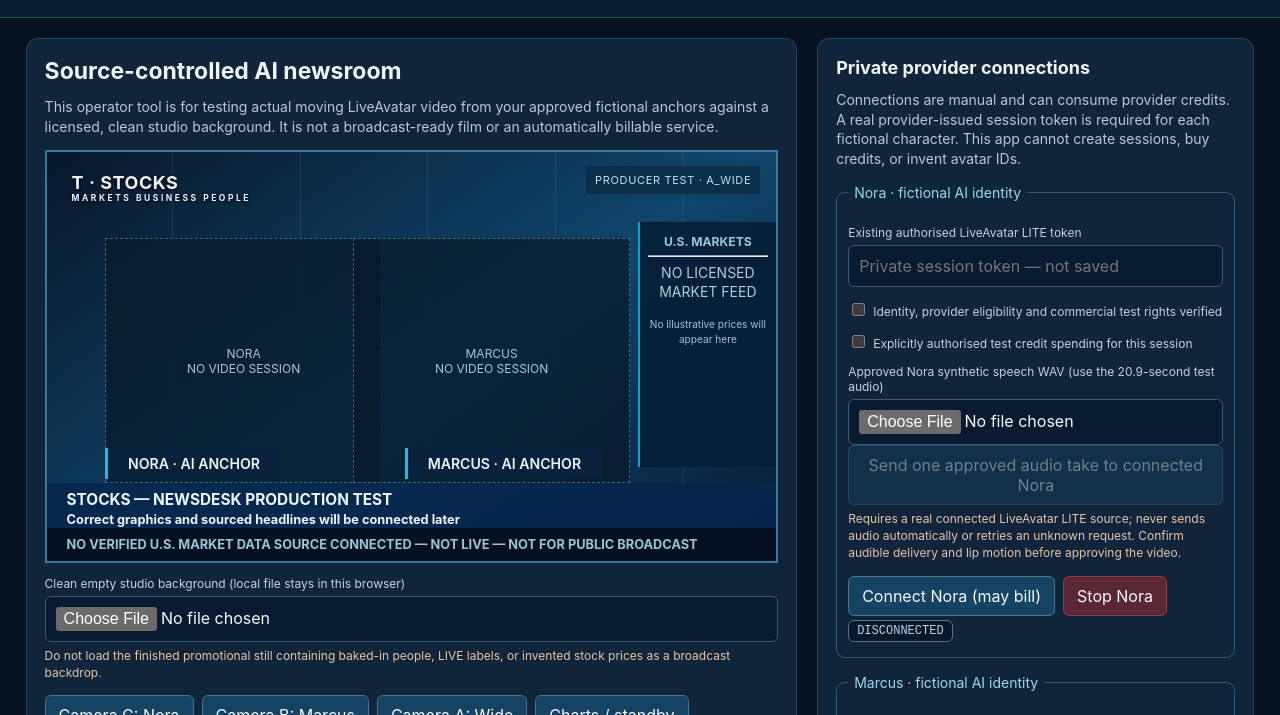
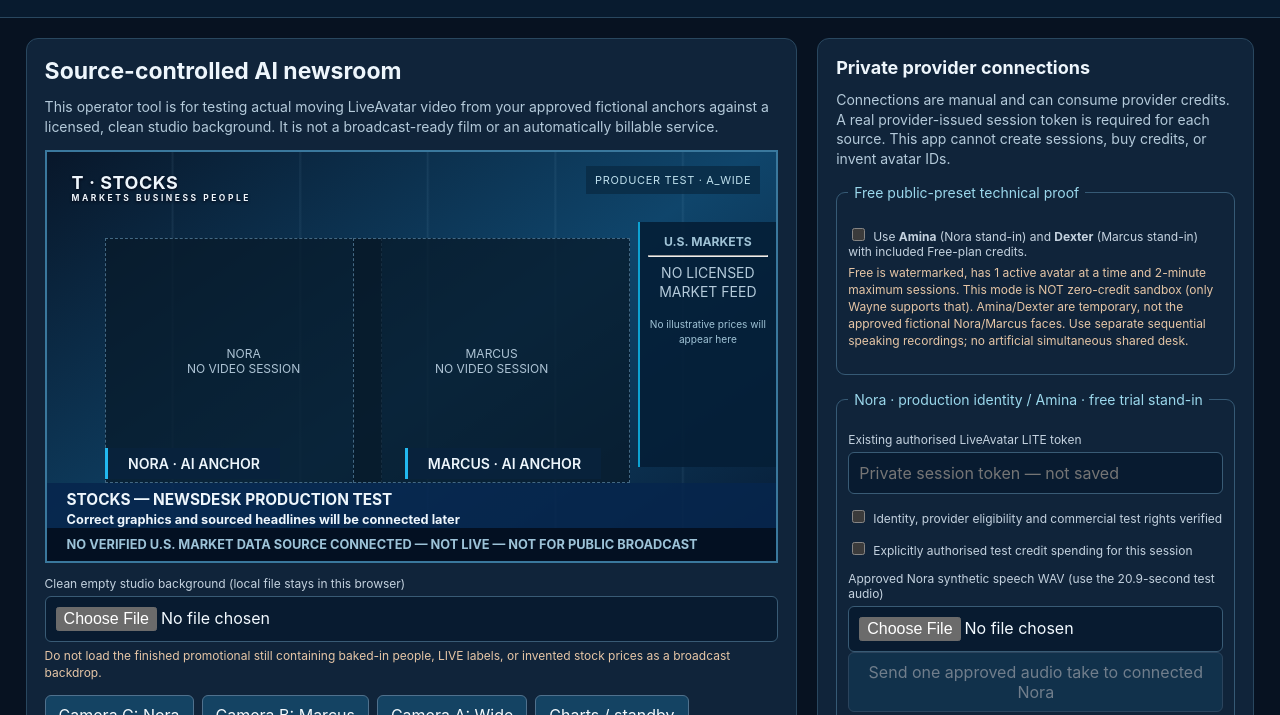
Before and after one commit to waseem99/Money-24-7, a website built with Vite: page stocks-streaming-lab.html in a window 1280 px wide. Shown: the part 69-784 px from the top of the page. Built offline with nearby package versions, Linux system fonts and the light colour scheme.

Commit message:
Add explicitly labelled Free-plan preset trial UI with Amina/Dexter, watermarks and one-stream constraint

```diff
--- a/stocks-streaming-lab.html
+++ b/stocks-streaming-lab.html
@@ -79,8 +79,12 @@ fieldset{border:1px solid #365a75;border-radius:9px;margin:16px 0;padding:11px}l
 </section>
 </section>
 <section><h2>Private provider connections</h2>
-<p>Connections are manual and can consume provider credits. A real provider-issued session token is required for each fictional character. This app cannot create sessions, buy credits, or invent avatar IDs.</p>
-<fieldset><legend>Nora · fictional AI identity</legend>
+<p>Connections are manual and can consume provider credits. A real provider-issued session token is required for each source. This app cannot create sessions, buy credits, or invent avatar IDs.</p>
+<fieldset><legend>Free public-preset technical proof</legend>
+<label><input id="free-presets" type="checkbox"/>Use <strong>Amina</strong> (Nora stand-in) and <strong>Dexter</strong> (Marcus stand-in) with included Free-plan credits.</label>
+<p class="warning">Free is watermarked, has 1 active avatar at a time and 2-minute maximum sessions. This mode is NOT zero-credit sandbox (only Wayne supports that). Amina/Dexter are temporary, not the approved fictional Nora/Marcus faces. Use separate sequential speaking recordings; no artificial simultaneous shared desk.</p>
+</fieldset>
+<fieldset><legend>Nora · production identity / Amina · free trial stand-in</legend>
 <label for="NORA-token">Existing authorised LiveAvatar LITE token</label><input id="NORA-token" type="password" autocomplete="off" placeholder="Private session token — not saved"/>
 <label><input id="NORA-approved" type="checkbox"/>Identity, provider eligibility and commercial test rights verified</label>
 <label><input id="NORA-credit" type="checkbox"/>Explicitly authorised test credit spending for this session</label>
@@ -89,7 +93,7 @@ fieldset{border:1px solid #365a75;border-radius:9px;margin:16px 0;padding:11px}l
 <div class="controls"><button id="NORA-speak" disabled>Send one approved audio take to connected Nora</button></div>
 <p class="warning">Requires a real connected LiveAvatar LITE source; never sends audio automatically or retries an unknown request. Confirm audible delivery and lip motion before approving the video.</p>
 <div class="controls"><button id="NORA-start">Connect Nora (may bill)</button><button id="NORA-stop" class="danger">Stop Nora</button></div><span class="status" id="NORA-status">DISCONNECTED</span></fieldset>
-<fieldset><legend>Marcus · fictional AI identity</legend>
+<fieldset><legend>Marcus · production identity / Dexter · free trial stand-in</legend>
 <label for="MARCUS-token">Existing authorised LiveAvatar LITE token</label><input id="MARCUS-token" type="password" autocomplete="off" placeholder="Private session token — not saved"/>
 <label><input id="MARCUS-approved" type="checkbox"/>Identity, provider eligibility and commercial test rights verified</label>
 <label><input id="MARCUS-credit" type="checkbox"/>Explicitly authorised test credit spending for this session</label>
```
